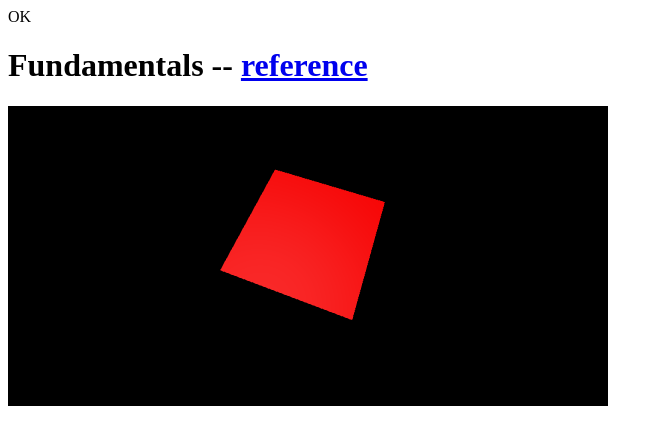
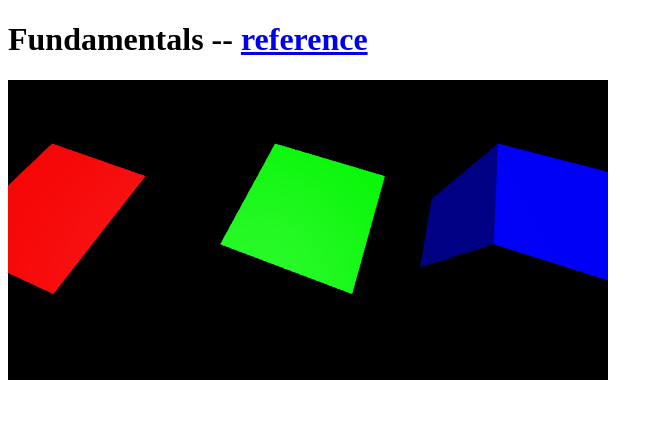
Before and after one commit to Widdou/learn-ThreeJS-Docs, a website built with Vite: page tutorial/fundamentals/index.html in a window 1280 px wide. Shown: the whole page, without its empty margins (0-663 px from the left). Built offline with nearby package versions, Linux system fonts and the light colour scheme.

Commit message:
makeInstance to render multiple cubes rotating

```diff
--- a/tutorial/fundamentals/index.html
+++ b/tutorial/fundamentals/index.html
@@ -15,7 +15,6 @@
 	</script> -->
 </head>
 <body>
-	OK
 	<h1>Fundamentals -- <a href="https://threejs.org/manual/#en/fundamentals">reference</a></h1>
 
 	<canvas id="c" width="600" height="300" style="background: #000;"></canvas>
--- a/tutorial/fundamentals/main.js
+++ b/tutorial/fundamentals/main.js
@@ -42,21 +42,46 @@ function main() {
 	 const material = new THREE.MeshPhongMaterial({color: 0xFF0000});
 
 	// Create a cube mesh, from the Geometry + Material
-	const cube = new THREE.Mesh(geometry, material);
+	// const cube = new THREE.Mesh(geometry, material);
 
 	// Add the cube to the scene
-	scene.add(cube);
+	// scene.add(cube);
 
 	// Pass the Scene and Camera to the Renderer
 	// renderer.render(scene, camera)
+
+	function makeInstance(geometry, color, x) {
+		const material = new THREE.MeshPhongMaterial({color});
+		const cube = new THREE.Mesh(geometry, material);
+
+		cube.position.x = x;
+
+		scene.add(cube);
+
+		return cube;
+	}
+
+	const cubes = [
+		makeInstance(geometry, 0xFF0000, -2),	// RED
+		makeInstance(geometry, 0x00FF00, 0),	// GREEN
+		makeInstance(geometry, 0x0000FF, 2),	// BLUE
+	]
 
 
 	// Render function with cube rotation
 	function render(time) {
 		time *= 0.001; // Time is in seconds, therefore it's miliseconds
 
+		// cube.rotation.x = time;
+		// cube.rotation.y = time;
+
+		cubes.forEach((cube, i) => {
+			const speed = 1+i * .1;
+			const rot = time * speed;
+
 		cube.rotation.x = time;
 		cube.rotation.y = time;
+		})
 
 		renderer.render(scene, camera);
 
@@ -67,7 +92,6 @@ function main() {
 	render();
 
 
-
 }
 
 
```
